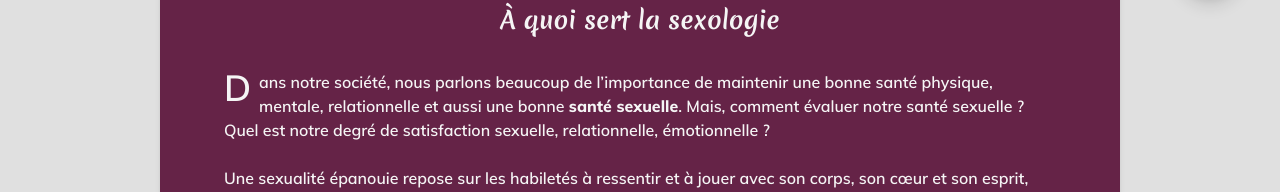
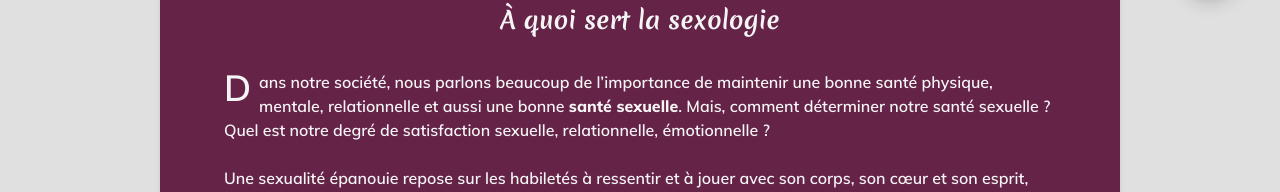
Before and after one commit to winktim/charmillot.cxologue.www, a Nuxt app: page / in a window 1280 px wide. Shown: the part 752-944 px from the top of the page. Built offline with nearby package versions, Linux system fonts and the light colour scheme.

Commit message:
Changed text

```diff
--- a/sections/section-a-quoi-sert-la-sexologie.vue
+++ b/sections/section-a-quoi-sert-la-sexologie.vue
@@ -9,7 +9,7 @@
     <p class="drop-cap">
       Dans notre société, nous parlons beaucoup de l’importance de maintenir une
       bonne santé physique, mentale, relationnelle et aussi une bonne
-      <strong>santé sexuelle</strong>. Mais, comment évaluer notre santé
+      <strong>santé sexuelle</strong>. Mais, comment déterminer notre santé
       sexuelle ? Quel est notre degré de satisfaction sexuelle, relationnelle,
       émotionnelle ?
     </p>
--- a/sections/section-prendre-contact.vue
+++ b/sections/section-prendre-contact.vue
@@ -2,7 +2,7 @@
   <section :id="section.id" class="sm:p-2 lg:p-8 xl:px-40 my-16 lg:my-8 z-10">
     <a :href="`#${section.id}`">
       <h2 class="font-heading text-2xl text-center mt-2 mb-4">
-        Prendre contact par téléphone
+        Prendre contact par téléphone et WhatsApp
       </h2>
     </a>
     <a
```
